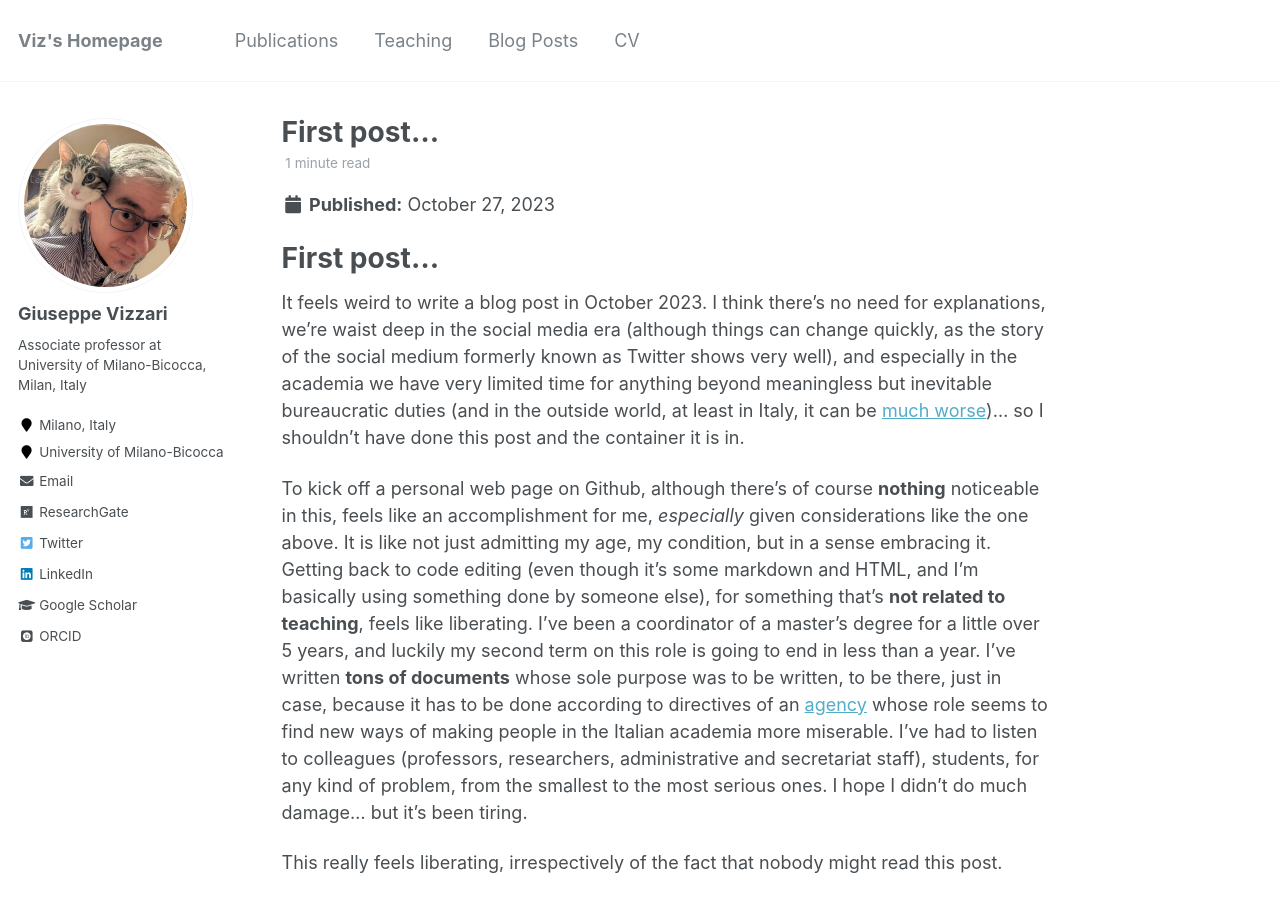
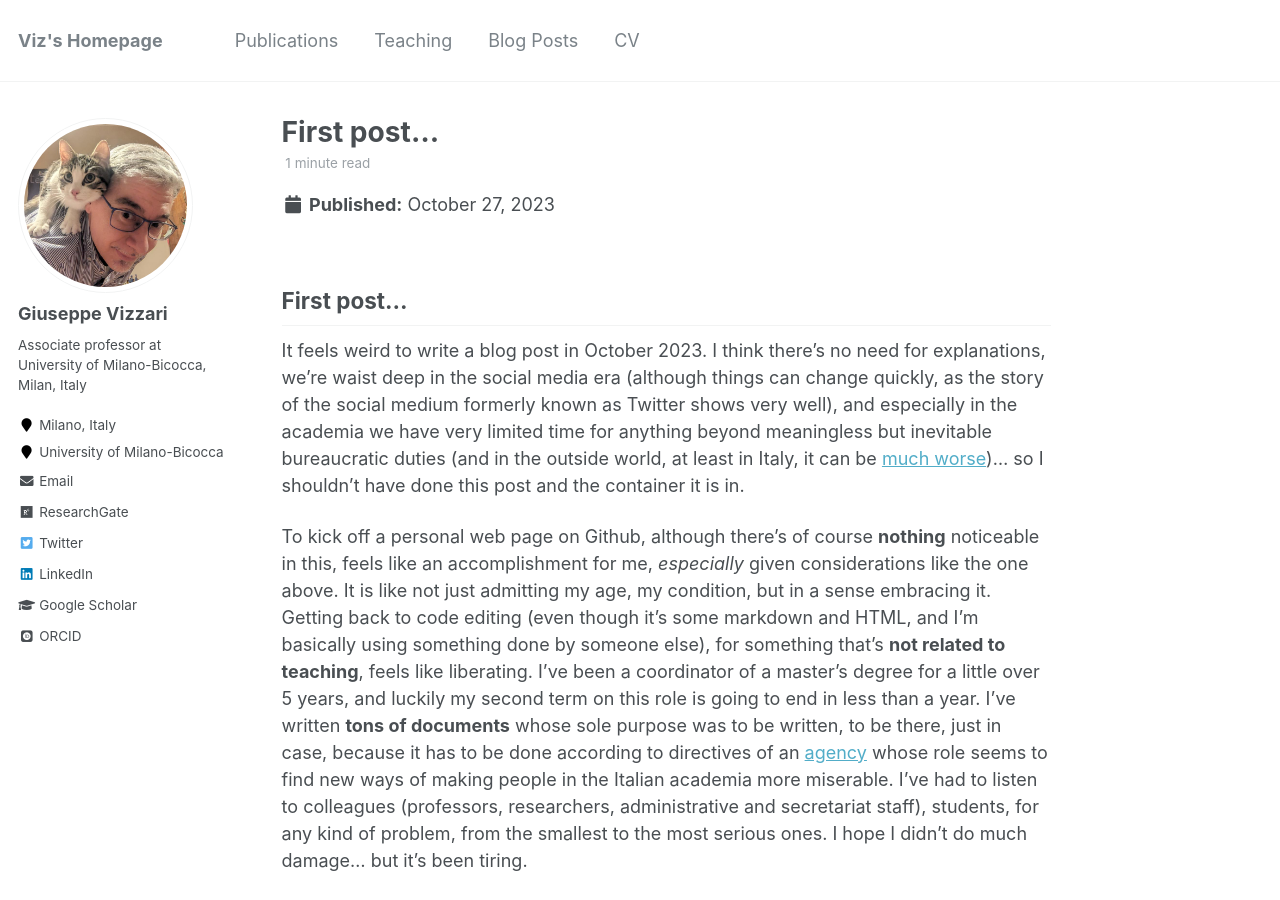
Before and after one commit to GiuseppeVizzari/GiuseppeVizzari.github.io, a Jekyll site: the page built from _posts/2023-10-27-First-post.md, in a window 1280 px wide and 900 px high. Built offline with Jekyll 4.4.1, drawn with Linux system fonts in a browser that asks for light colours; some web fonts are replaced.

```diff
--- a/_posts/2023-10-27-First-post.md
+++ b/_posts/2023-10-27-First-post.md
@@ -8,7 +8,7 @@ tags:
   - lazy
 ---
 
-# First post...
+## First post...
 
 It feels weird to write a blog post in October 2023. I think there's no need for explanations, we're waist deep in the social media era (although things can change quickly, as the story of the social medium formerly known as Twitter shows very well), and especially in the academia we have very limited time for anything beyond meaningless but inevitable bureaucratic duties (and in the outside world, at least in Italy, it can be [much worse](https://www.goodreads.com/book/show/159083658-le-grandi-dimissioni))... so I shouldn't have done this post and the container it is in.
 
```
